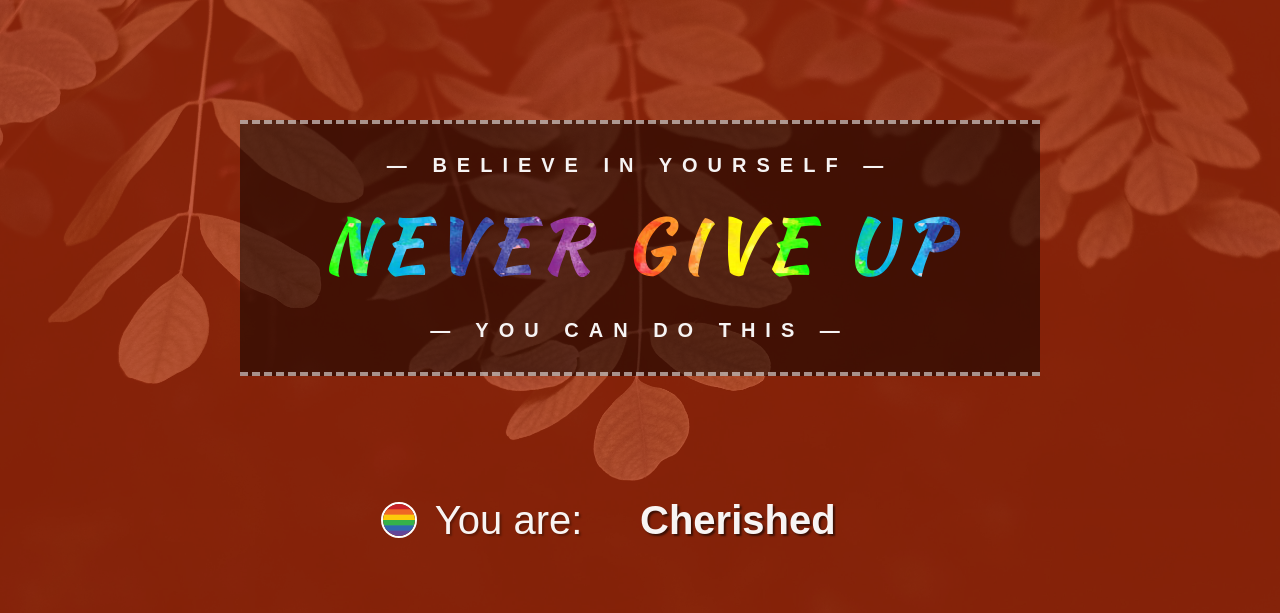
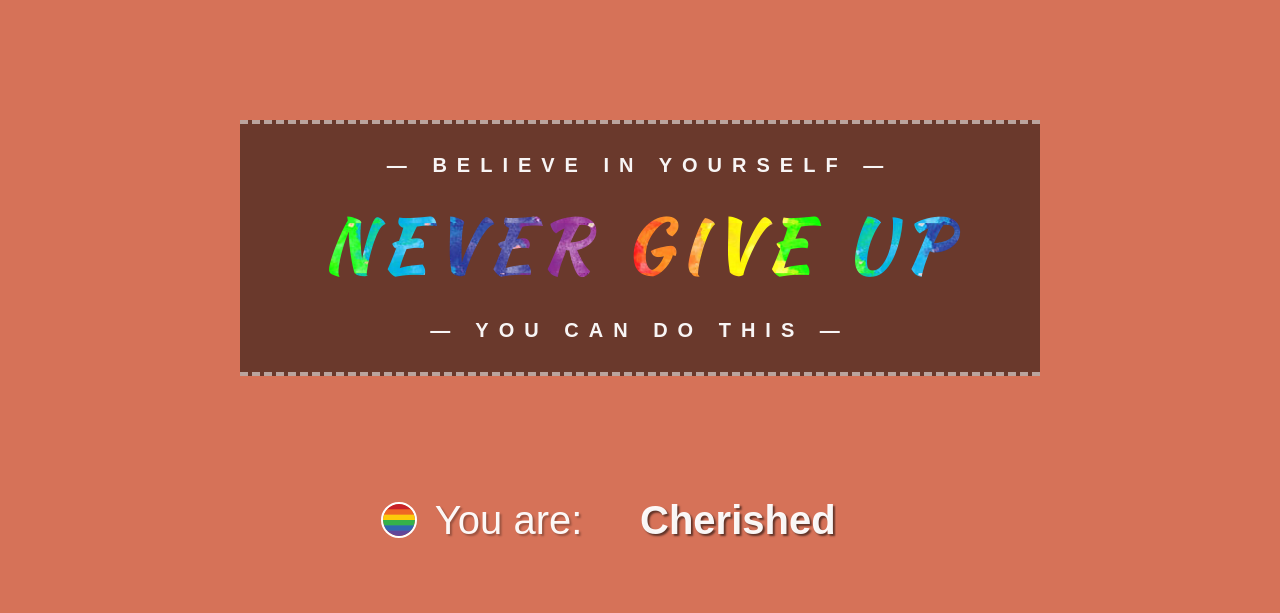
Before and after one commit to Niikii-J/Niikii-J.github.io, a plain HTML site: page index.html in a window 1280 px wide. Drawn offline with Linux system fonts and the light colour scheme; a web font is replaced by a local one.

Commit message:
Update style.css

```diff
--- a/css/style.css
+++ b/css/style.css
@@ -12,7 +12,6 @@ html {
 }
 
 html {
-  background: url("../img/leaves.jpg") no-repeat center center fixed;
   background-size: cover;
 }
 
```
